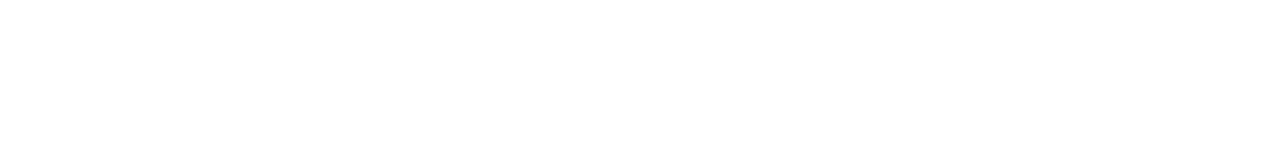
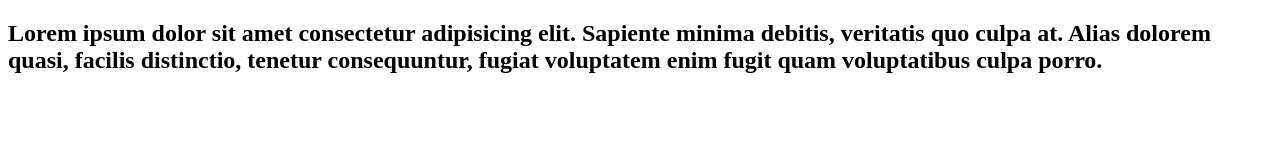
Before and after one commit to Lorsmy21/Pag2, a plain HTML site: page index.html in a window 1280 px wide. Drawn offline with Linux system fonts and the light colour scheme.

Commit message:
Agregue un header, section, h1 con un lorem.

```diff
--- a/index.html
+++ b/index.html
@@ -7,6 +7,9 @@
     <title>Document</title>
 </head>
 <body>
-
+    <header></header>
+    <section>
+        <h1>Lorem ipsum dolor sit amet consectetur adipisicing elit. Sapiente minima debitis, veritatis quo culpa at. Alias dolorem quasi, facilis distinctio, tenetur consequuntur, fugiat voluptatem enim fugit quam voluptatibus culpa porro.</h1>
+    </section>
 </body>
 </html>
```
